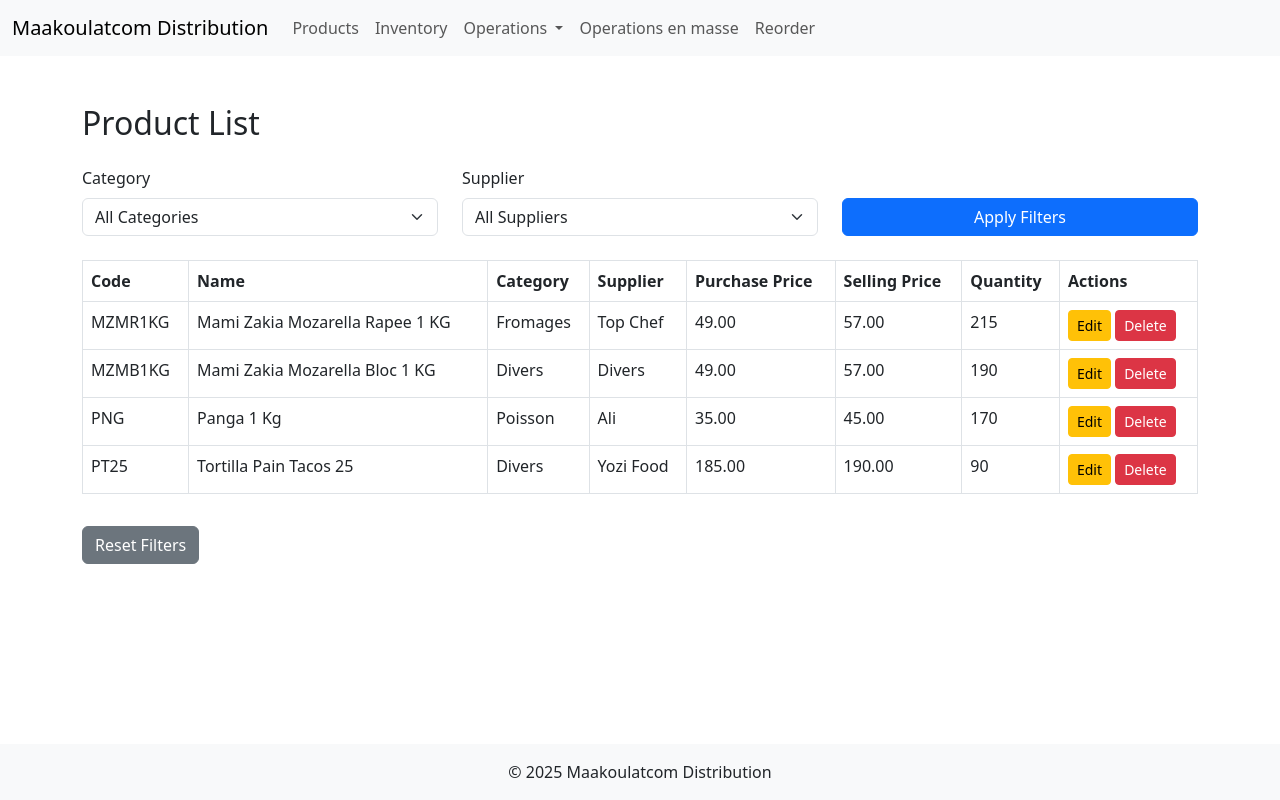
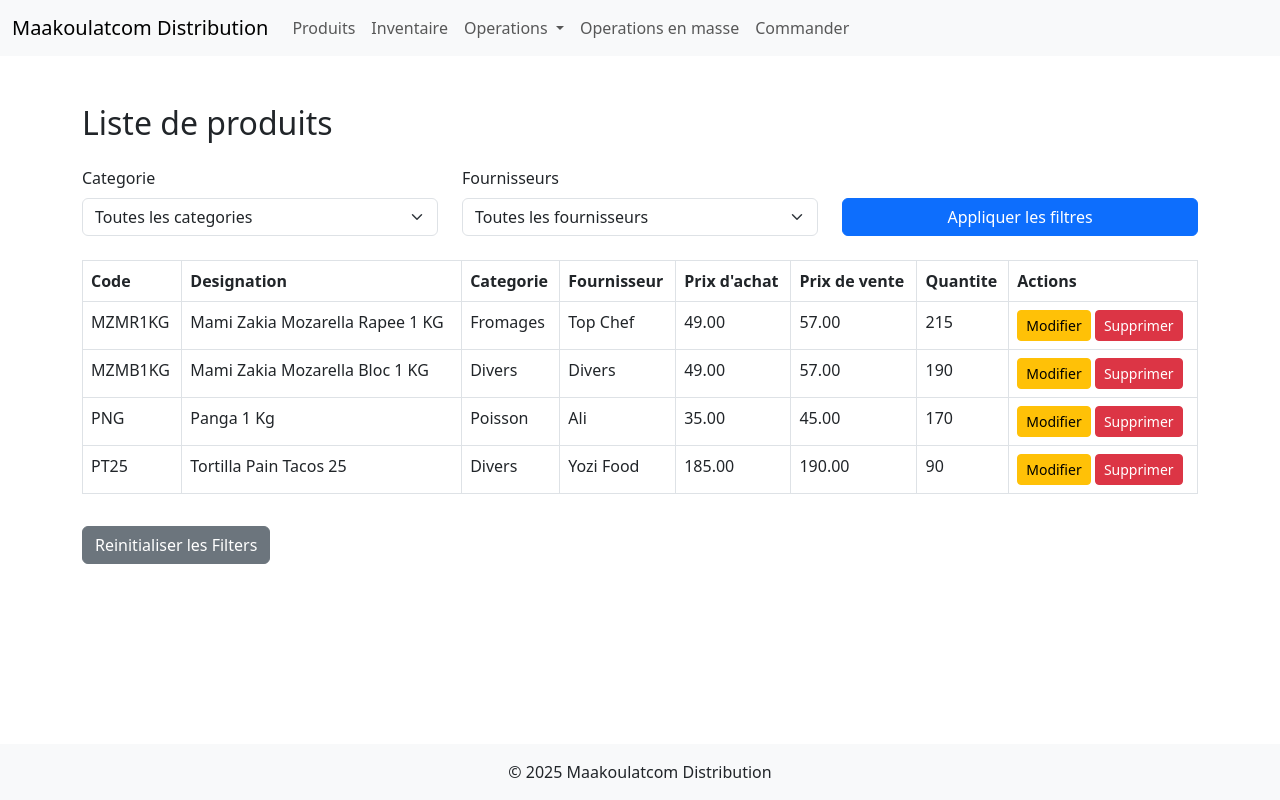
Before and after one commit to ElMehdiElMakoudi-UwU/maakoulatcom, a Django app: page /list/ in a window 1280 px wide. Run offline with Django 4.2, Linux system fonts and the light colour scheme; data comes from the database, SQL or seed files in the repository.

Commit message:
Traduction Francaise

```diff
--- a/products/templates/inventory/bulk_operations.html
+++ b/products/templates/inventory/bulk_operations.html
@@ -1,9 +1,9 @@
 {% extends 'products/base.html' %}
 
-{% block title %}Bulk Operations{% endblock %}
+{% block title %}Operations en Masse{% endblock %}
 
 {% block content %}
-<h2>Bulk Operations</h2>
+<h2>Operations en Masse</h2>
 
 <!-- Messages -->
 {% if messages %}
--- a/products/templates/inventory/dashboard.html
+++ b/products/templates/inventory/dashboard.html
@@ -1,6 +1,6 @@
 {% extends 'products/base.html' %}
 
-{% block title %}Dashboard{% endblock %}
+{% block title %}Tableau de bord{% endblock %}
 
 {% block content %}
 <div class="container">
--- a/products/templates/products/base.html
+++ b/products/templates/products/base.html
@@ -17,7 +17,7 @@
             flex: 1;
         }
     </style>
-    <title>{% block title %}Store Manager{% endblock %}</title>
+    <title>{% block title %}Maakoulatcom Distribution{% endblock %}</title>
 </head>
 <body>
     <!-- Navbar -->
@@ -31,11 +31,11 @@
                 <ul class="navbar-nav">
                     <!-- Direct Products Button -->
                     <li class="nav-item">
-                        <a class="nav-link" href="{% url 'products:product_list' %}">Products</a>
+                        <a class="nav-link" href="{% url 'products:product_list' %}">Produits</a>
                     </li>
                     <!-- Direct Inventory Button -->
                     <li class="nav-item">
-                        <a class="nav-link" href="{% url 'products:inventory_status' %}">Inventory</a>
+                        <a class="nav-link" href="{% url 'products:inventory_status' %}">Inventaire</a>
                     </li>
                     <!-- Operations Dropdown -->
                     <li class="nav-item dropdown">
@@ -43,15 +43,15 @@
                             Operations
                         </a>
                         <ul class="dropdown-menu" aria-labelledby="navbarDropdown">
-                            <li><a class="dropdown-item" href="{% url 'products:inventory_entry' %}">Entry</a></li>
-                            <li><a class="dropdown-item" href="{% url 'products:sales_entry' %}">Sales</a></li>
+                            <li><a class="dropdown-item" href="{% url 'products:inventory_entry' %}">Entree</a></li>
+                            <li><a class="dropdown-item" href="{% url 'products:sales_entry' %}">Ventes</a></li>
                         </ul>
                     </li>
                     <li class="nav-item">
                         <a class="nav-link" href="{% url 'products:bulk_operations' %}">Operations en masse</a>
                     </li>
                     <li class="nav-item">
-                        <a class="nav-link" href="{% url 'products:reorder_page' %}">Reorder</a>
+                        <a class="nav-link" href="{% url 'products:reorder_page' %}">Commander</a>
                     </li>
                 </ul>
             </div>
--- a/products/templates/products/product_form.html
+++ b/products/templates/products/product_form.html
@@ -1,9 +1,9 @@
 {% extends 'products/base.html' %}
 
-{% block title %}Add New Product{% endblock %}
+{% block title %}ajouter nouveau produit{% endblock %}
 
 {% block content %}
-<h2 class="mb-4">Register New Product</h2>
+<h2 class="mb-4">Ajouter un nouveau produit</h2>
 <form method="post">
     {% csrf_token %}
     {{ form.as_p }}
--- a/products/templates/products/product_list.html
+++ b/products/templates/products/product_list.html
@@ -1,33 +1,33 @@
 {% extends 'products/base.html' %}
 
-{% block title %}Product List{% endblock %}
+{% block title %}Liste de produits{% endblock %}
 
 {% block content %}
-<h2 class="mb-4">Product List</h2>
+<h2 class="mb-4">Liste de produits</h2>
 
 <!-- Filter Form -->
 <form method="get" class="mb-4">
     <div class="row">
         <div class="col-md-4">
-            <label for="category" class="form-label">Category</label>
+            <label for="category" class="form-label">Categorie</label>
             <select name="category" id="category" class="form-select">
-                <option value="">All Categories</option>
+                <option value="">Toutes les categories</option>
                 {% for cat in categories %}
                 <option value="{{ cat }}" {% if cat == selected_category %}selected{% endif %}>{{ cat }}</option>
                 {% endfor %}
             </select>
         </div>
         <div class="col-md-4">
-            <label for="supplier" class="form-label">Supplier</label>
+            <label for="supplier" class="form-label">Fournisseurs</label>
             <select name="supplier" id="supplier" class="form-select">
-                <option value="">All Suppliers</option>
+                <option value="">Toutes les fournisseurs</option>
                 {% for sup in suppliers %}
                 <option value="{{ sup }}" {% if sup == selected_supplier %}selected{% endif %}>{{ sup }}</option>
                 {% endfor %}
             </select>
         </div>
         <div class="col-md-4 align-self-end">
-            <button type="submit" class="btn btn-primary w-100">Apply Filters</button>
+            <button type="submit" class="btn btn-primary w-100">Appliquer les filtres</button>
         </div>
     </div>
 </form>
@@ -37,12 +37,12 @@
     <thead>
         <tr>
             <th>Code</th>
-            <th>Name</th>
-            <th>Category</th>
-            <th>Supplier</th>
-            <th>Purchase Price</th>
-            <th>Selling Price</th>
-            <th>Quantity</th>
+            <th>Designation</th>
+            <th>Categorie</th>
+            <th>Fournisseur</th>
+            <th>Prix d'achat</th>
+            <th>Prix de vente</th>
+            <th>Quantite</th>
             <th>Actions</th>
         </tr>
     </thead>
@@ -58,12 +58,12 @@
             <td>{{ product.quantity }}</td>
             <td>
                 <!-- Edit Button -->
-                <a href="{% url 'products:product_edit' product.id %}" class="btn btn-sm btn-warning">Edit</a>
+                <a href="{% url 'products:product_edit' product.id %}" class="btn btn-sm btn-warning">Modifier</a>
 
                 <!-- Delete Button -->
                 <form method="post" action="{% url 'products:product_delete' product.id %}" style="display:inline;">
                     {% csrf_token %}
-                    <button type="submit" class="btn btn-sm btn-danger">Delete</button>
+                    <button type="submit" class="btn btn-sm btn-danger">Supprimer</button>
                 </form>
             </td>
         </tr>
@@ -72,5 +72,5 @@
 </table>
 
 <!-- Reset Filters Button -->
-<a href="{% url 'products:product_list' %}" class="btn btn-secondary mt-3">Reset Filters</a>
+<a href="{% url 'products:product_list' %}" class="btn btn-secondary mt-3">Reinitialiser les Filters</a>
 {% endblock %}
```
Also changed, not shown: products/templates/inventory/inventory_entry.html (+6 -6 lines), products/templates/inventory/inventory_sales.html (+6 -6 lines), products/templates/inventory/inventory_status.html (+4 -4 lines), products/templates/products/product_confirm_delete.html (+4 -4 lines), products/templates/products/product_edit.html (+4 -4 lines), products/templates/products/reorder_page.html (+7 -7 lines), products/templates/products/reorder_pdf.html (+5 -5 lines).
